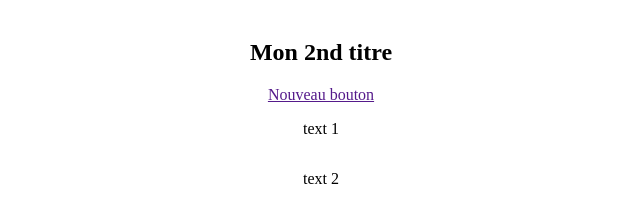
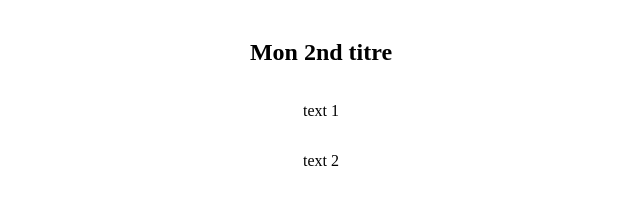
Before and after one commit to AurelienSuslec/Projet-Git, a plain HTML site: page index.html in a window 1280 px wide. Shown: the part 69-292 px from the top of the page, without its empty margins (319-959 px from the left). Drawn offline with Linux system fonts and the light colour scheme.

Commit message:
suppression bt

```diff
--- a/index.html
+++ b/index.html
@@ -9,9 +9,10 @@
   <body>
     <h1>Mon titre</h1>
     <h2>Mon 2nd titre</h2>
-    <a href="">Nouveau bouton</a>
+
     <p>text 1</p>
     <p>text 2</p>
 
+
   </body>
 </html>
```
